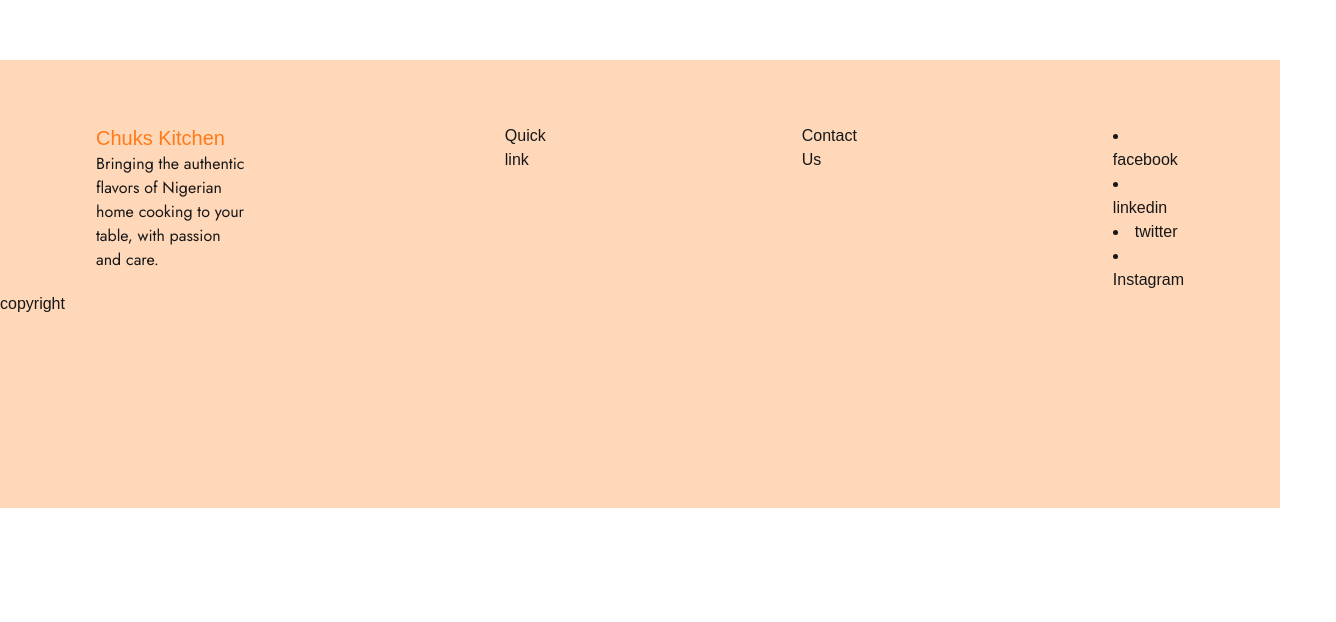
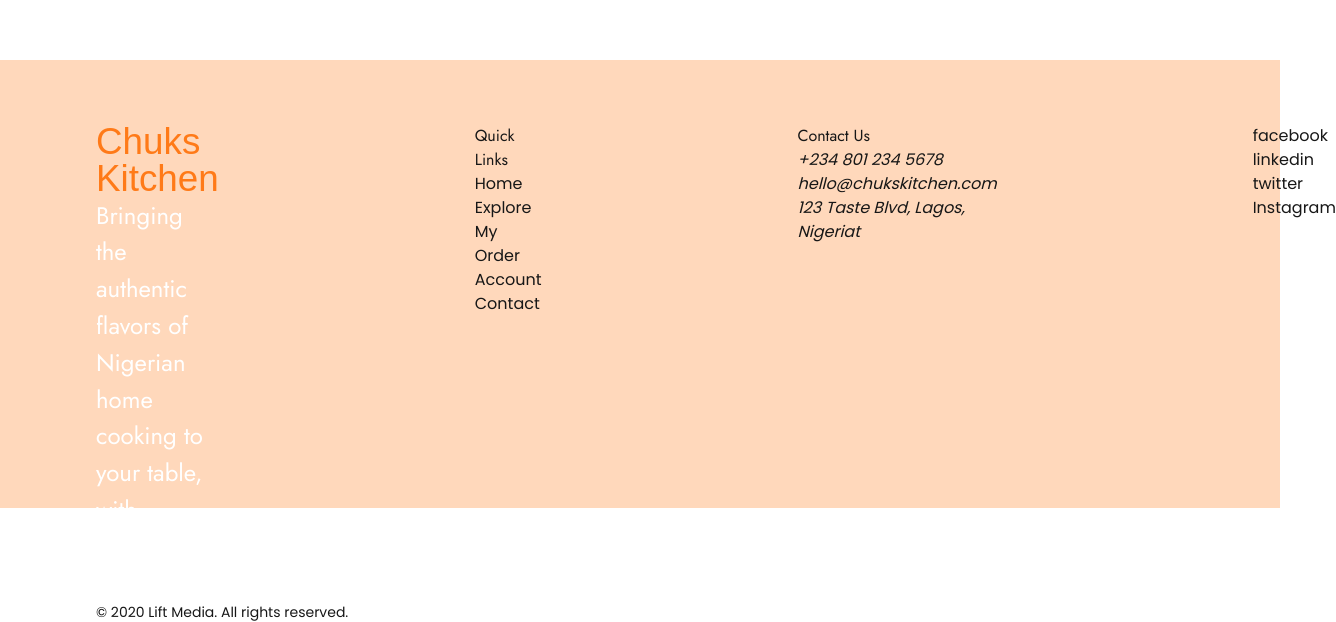
Before and after one commit to MSHERIFF2/chucks_kitchen, a Next.js app: page / in a window 1280 px wide. Shown: the part 740-1362 px from the top of the page, 1336 px wide, since content can reach past the window. Before the commit the page ends 1248 px from the top, so only its background shows below. Built offline with nearby package versions, Linux system fonts and the light colour scheme; a web font is replaced by a local one.

Commit message:
update font

```diff
--- a/components/footer.jsx
+++ b/components/footer.jsx
@@ -1,25 +1,45 @@
 export default function Footer() {
   return (
     <div className="w-full">
-      <footer className="bg-[#FF7A184D] flex-row w-full h-[28rem] pt-16 pb-16 gap-4">
+      <footer className="bg-[#FF7A184B] flex-row w-full h-[28rem] pt-16 pb-16 gap-4">
         <div className="flex w-full gap-x-64  pl-24 pr-24">
           <div>
-            <h1 className="text-[#FF7A18] font-island text-xl">Chuks Kitchen</h1>
-            <p className="font-jost">Bringing the authentic flavors of Nigerian home cooking to your table, with passion and care.</p>
+            <h1 className="text-[#FF7A18] font-island text-[2.3rem] leading-[2.3rem]">
+              Chuks Kitchen
+            </h1>
+            <p className="font-jost text-[1.5rem] leading-[2.3rem] text-[#FFFFFF]">
+              Bringing the authentic flavors of Nigerian home cooking to your
+              table, with passion and care.
+            </p>
           </div>
           <div>
-            <h1>Quick link</h1>
+            <h1 className="font-jost">Quick Links</h1>
+            <ul className="font-poppins">
+              <li>Home</li>
+              <li>Explore</li>
+              <li>My Order</li>
+              <li>Account</li>
+              <li>Contact</li>
+            </ul>
           </div>
-          <div>Contact Us</div>
           <div>
-            <li>facebook</li>
-            <li>linkedin</li>
-            <li>twitter</li>
-            <li>Instagram</li>
+            <h1 className="font-jost">Contact Us</h1>
+            <address className="font-poppins">
+              +234 801 234 5678 hello@chukskitchen.com 123 Taste Blvd, Lagos,
+              Nigeriat
+            </address>
+          </div>
+          <div>
+            <ul className="font-poppins">
+              <li>facebook</li>
+              <li>linkedin</li>
+              <li>twitter</li>
+              <li>Instagram</li>
+            </ul>
           </div>
         </div>
-        <div>
-          <h1>copyright</h1>
+        <div className="flex w-full gap-x-64  pl-24 pr-24">
+          <span className="font-poppins text-sm font-light">© 2020 Lift Media. All rights reserved.</span>
         </div>
       </footer>
     </div>
```
